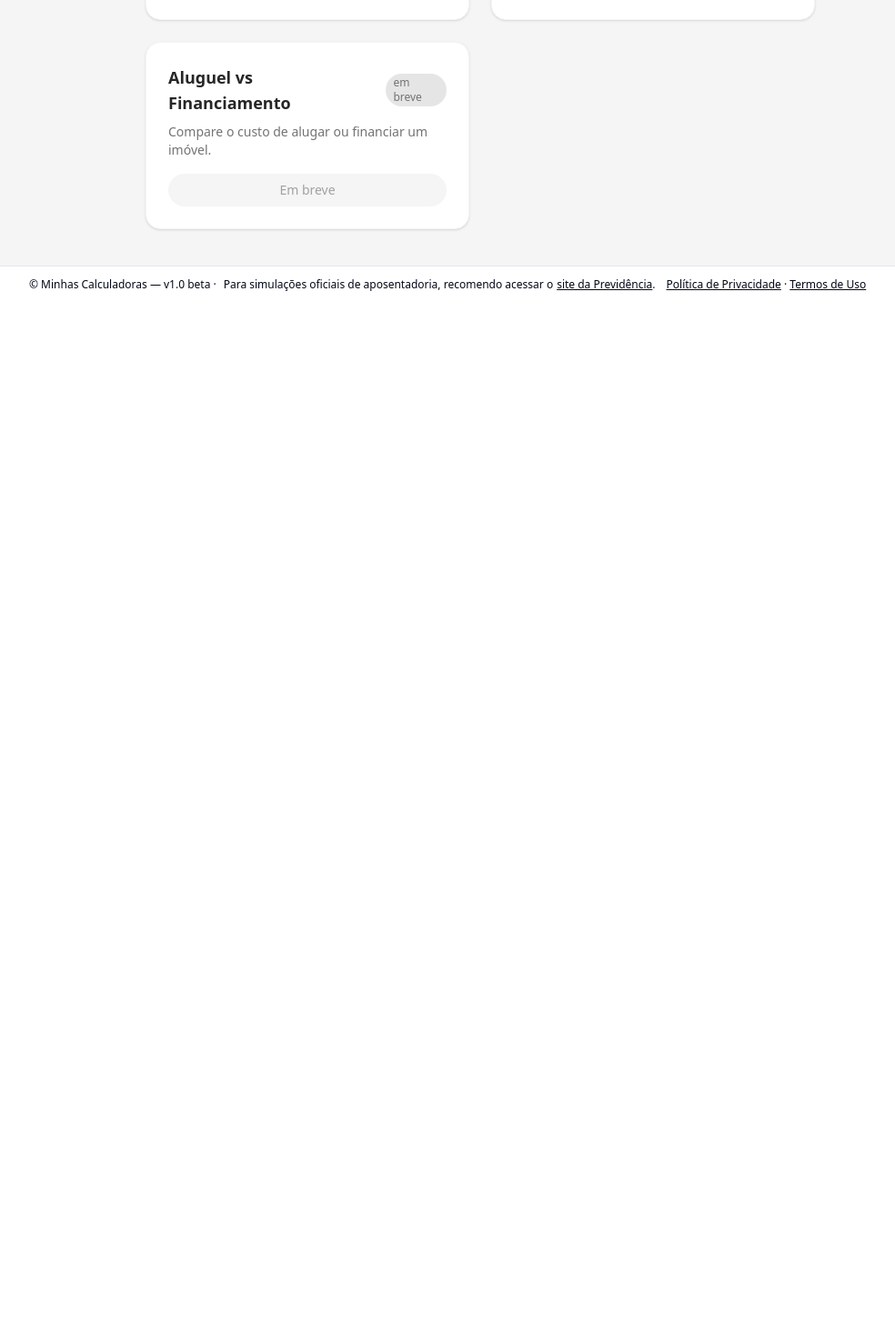
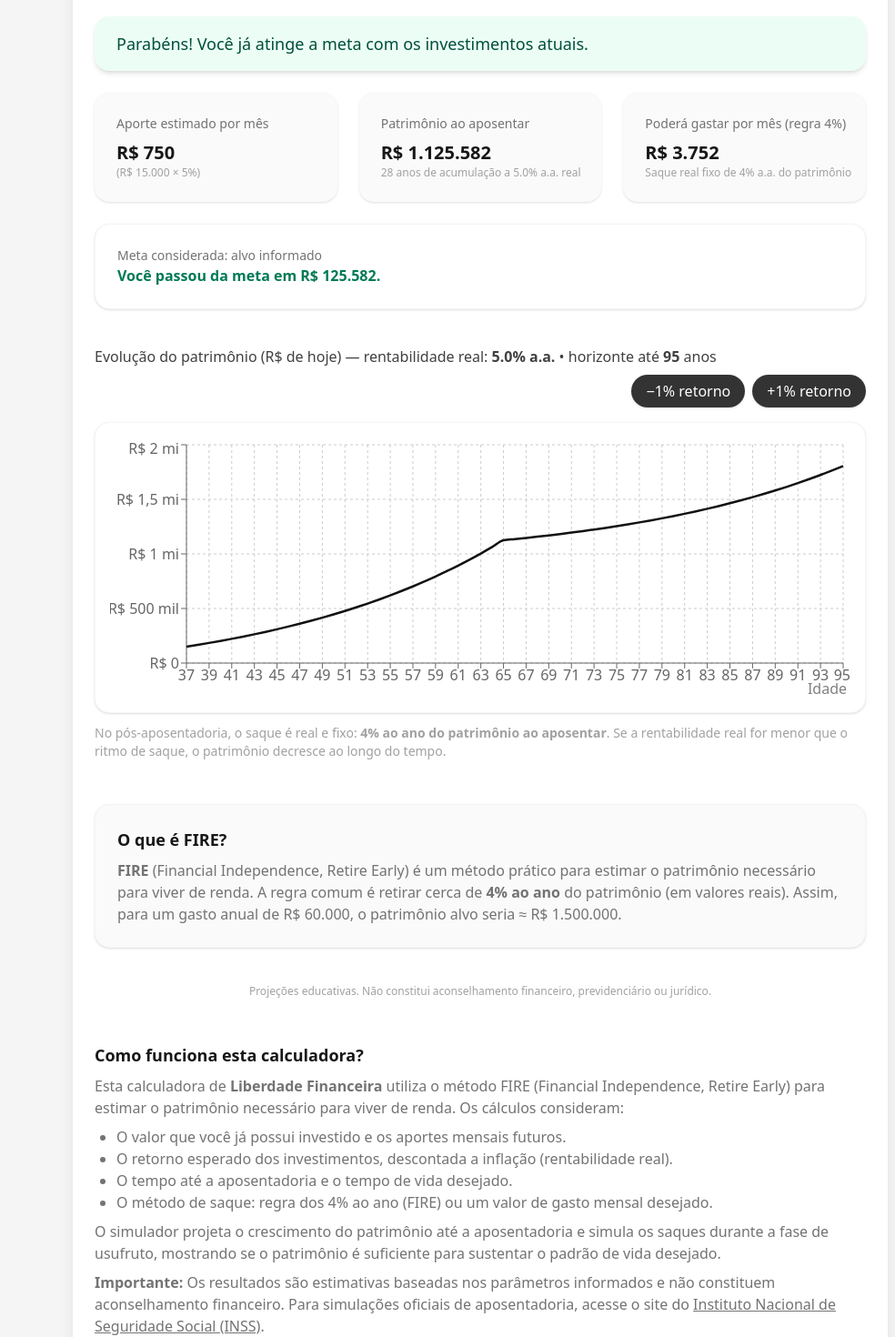
Before and after one commit to filiandrade/calculadora-aposentadoria, a React (Vite) app: page /liberdade-financeira in a window 1280 px wide. Before the commit this address led to /. Shown: the part 760-2230 px from the top of the page at 91% size, without its empty margins (112-1096 px from the left). Before the commit the page ends 1093 px from the top, so only its background shows below. Built offline with nearby package versions, Linux system fonts and the light colour scheme.

Commit message:
Atualização de múltiplos arquivos

```diff
--- a/src/App.tsx
+++ b/src/App.tsx
@@ -372,6 +372,33 @@ export default function App() {
       <div className="mt-10 text-xs text-neutral-400 text-center print:block">
         Projeções educativas. Não constitui aconselhamento financeiro, previdenciário ou jurídico.
       </div>
+
+      {/* Seção explicativa adicional */}
+      <section className="mt-12 print:break-before-page">
+        <h3 className="font-semibold mb-2 text-lg text-neutral-900">Como funciona esta calculadora?</h3>
+        <p className="text-base text-neutral-500 mb-2">
+          Esta calculadora de <strong>Liberdade Financeira</strong> utiliza o método FIRE (Financial Independence, Retire Early) para estimar o patrimônio necessário para viver de renda. Os cálculos consideram:
+        </p>
+        <ul className="list-disc pl-6 text-neutral-500 text-base mb-2">
+          <li>O valor que você já possui investido e os aportes mensais futuros.</li>
+          <li>O retorno esperado dos investimentos, descontada a inflação (rentabilidade real).</li>
+          <li>O tempo até a aposentadoria e o tempo de vida desejado.</li>
+          <li>O método de saque: regra dos 4% ao ano (FIRE) ou um valor de gasto mensal desejado.</li>
+        </ul>
+        <p className="text-base text-neutral-500 mb-2">
+          O simulador projeta o crescimento do patrimônio até a aposentadoria e simula os saques durante a fase de usufruto, mostrando se o patrimônio é suficiente para sustentar o padrão de vida desejado.
+        </p>
+        <p className="text-base text-neutral-500 mb-2">
+          <strong>Importante:</strong> Os resultados são estimativas baseadas nos parâmetros informados e não constituem aconselhamento financeiro. Para simulações oficiais de aposentadoria, acesse o site do <a href="https://www.gov.br/inss/pt-br/direitos-e-deveres/aposentadorias" target="_blank" rel="noopener noreferrer" className="underline">Instituto Nacional de Seguridade Social (INSS)</a>.
+        </p>
+      </section>
+
+      {/* Endereço do site para impressão */}
+      <div className="hidden print:block mt-8 text-center text-xs text-neutral-400">
+        Acesse: <a href="https://minhascalculadoras.com" className="underline text-blue-700">https://minhascalculadoras.com</a>
+      </div>
+// Adiciona utilitário de impressão para quebra de página
+// tailwind.config.js deve ter 'break-before' em 'safelist' se necessário
     </div>
   )
 }
--- a/src/main.tsx
+++ b/src/main.tsx
@@ -4,7 +4,7 @@ import './index.css'
 import { BrowserRouter, Routes, Route, Navigate } from 'react-router-dom'
 import Layout from './Layout'
 import Home from './pages/Home'
-import Aposentadoria from './pages/Aposentadoria'
+import LiberdadeFinanceira from './pages/LiberdadeFinanceira'
 
 ReactDOM.createRoot(document.getElementById('root') as HTMLElement).render(
   <React.StrictMode>
@@ -12,7 +12,7 @@ ReactDOM.createRoot(document.getElementById('root') as HTMLElement).render(
       <Layout>
         <Routes>
           <Route path="/" element={<Home />} />
-          <Route path="/aposentadoria" element={<Aposentadoria />} />
+          <Route path="/liberdade-financeira" element={<LiberdadeFinanceira />} />
           {/* Outras calculadoras futuramente */}
           <Route path="*" element={<Navigate to="/" />} />
         </Routes>
@@ -20,10 +20,6 @@ ReactDOM.createRoot(document.getElementById('root') as HTMLElement).render(
       <footer className="footer">
         <div className="mx-auto max-w-5xl px-4 py-3 text-xs text-muted-foreground">
           © Minhas Calculadoras — v1.0 beta ·
-          <span className="ml-2">
-            Para simulações oficiais de aposentadoria, recomendo acessar o
-            <a className="underline ml-1" href="https://www.gov.br/inss/pt-br/direitos-e-deveres/aposentadorias" target="_blank" rel="noreferrer">site da Previdência</a>.
-          </span>
           <span className="ml-3">
             <a className="underline" href="/politica-privacidade.html">Política de Privacidade</a>
             <span> · </span>
--- a/src/pages/Home.tsx
+++ b/src/pages/Home.tsx
@@ -2,8 +2,8 @@ import { Link } from "react-router-dom"
 
 const calculators = [
   {
-    name: "Aposentadoria",
-    path: "/aposentadoria",
+    name: "Liberdade Financeira",
+    path: "/liberdade-financeira",
     description: "Quando posso me aposentar? Quanto preciso acumular?",
     available: true,
   },
--- /dev/null
+++ b/src/pages/LiberdadeFinanceira.tsx
@@ -0,0 +1,5 @@
+import App from '../App'
+
+export default function LiberdadeFinanceira() {
+  return <App />
+}
```
